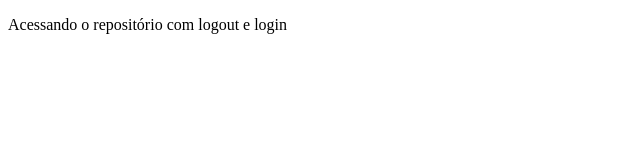
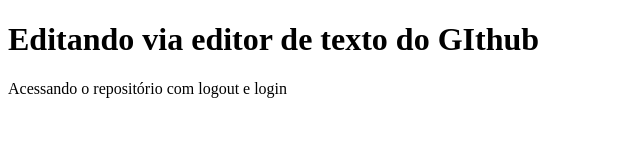
Before and after one commit to Hoher534/troboticapratica, a plain HTML site: page public_html/index.html in a window 1280 px wide. Shown: the whole page, without its empty margins (0-640 px from the left). Drawn offline with Linux system fonts and the light colour scheme.

Commit message:
Adicionado o parágrafo H1 no arquivo

```diff
--- a/public_html/index.html
+++ b/public_html/index.html
@@ -6,6 +6,7 @@
 	<title>Git/GitHub Teste repo</title>
 </head>
 <body>
+	<h1> Editando via editor de texto do GIthub</h1>
 <p> Acessando o repositório com logout e login</p>
 </body>
 </html>
```
